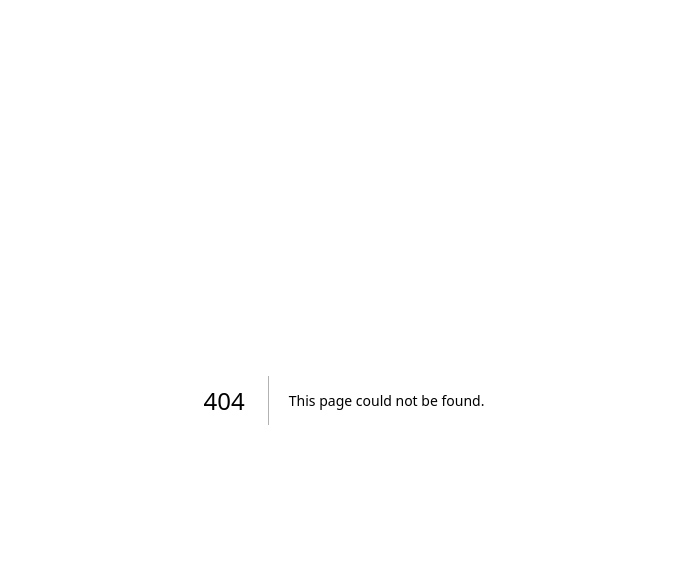
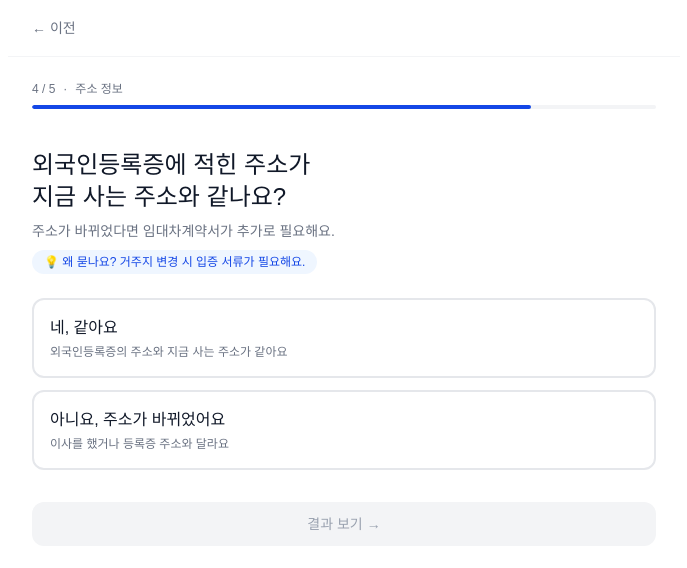
Before and after one commit to leesoyeol1213-glitch/immigration-helper, a Next.js app: page /start/step4 in a window 1280 px wide. Before the commit this address had no page. Shown: the top 568 px of the page, without its empty margins (296-983 px from the left). Built offline with nearby package versions, Linux system fonts and the light colour scheme.

Commit message:
feat: step4 주소 + result 체크리스트 첫 페이지

```diff
--- /dev/null
+++ b/app/start/result/page.tsx
@@ -0,0 +1,68 @@
+"use client";
+
+import Link from "next/link";
+
+export default function ResultPage() {
+  return (
+    <main className="min-h-screen bg-gradient-to-b from-white to-blue-50">
+      <header className="px-6 py-4 border-b border-gray-100 max-w-2xl mx-auto">
+        <Link href="/" className="text-sm text-gray-500 hover:text-blue-700">
+          ← 처음으로
+        </Link>
+      </header>
+
+      <section className="max-w-2xl mx-auto px-6 py-10">
+        <div className="text-center mb-8">
+          <div className="inline-block w-16 h-16 bg-green-100 rounded-full flex items-center justify-center mb-4">
+            <span className="text-3xl">✅</span>
+          </div>
+          <h1 className="text-2xl font-medium text-gray-900 mb-2">
+            준비 완료!
+          </h1>
+          <p className="text-sm text-gray-500">
+            E-9 체류기간 연장에 필요한 서류 목록입니다.
+          </p>
+        </div>
+
+        <div className="bg-white border border-gray-100 rounded-xl p-6 mb-6">
+          <h2 className="text-sm font-medium text-gray-900 mb-4">
+            📋 필수 서류
+          </h2>
+          <ul className="space-y-3">
+            {[
+              { name: "통합신청서", desc: "곧 앱에서 자동 생성됩니다 🎯" },
+              { name: "여권 사본", desc: "본인 여권을 복사하세요" },
+              { name: "외국인등록증 사본", desc: "본인 등록증을 복사하세요" },
+              { name: "근로계약서", desc: "회사 인사팀에 요청하세요" },
+              { name: "사업자등록증 사본", desc: "회사에서 받거나 홈택스에서 발급" },
+            ].map((item, i) => (
+              <li key={i} className="flex items-start gap-3">
+                <span className="text-blue-700 mt-0.5">☐</span>
+                <div>
+                  <p className="text-sm font-medium text-gray-900">{item.name}</p>
+                  <p className="text-xs text-gray-500 mt-0.5">{item.desc}</p>
+                </div>
+              </li>
+            ))}
+          </ul>
+        </div>
+
+        <div className="bg-amber-50 border border-amber-100 rounded-xl p-4 mb-6">
+          <p className="text-sm font-medium text-amber-900 mb-1">
+            🚧 개발 중인 기능
+          </p>
+          <p className="text-xs text-amber-700 leading-relaxed">
+            곧 본인 상황에 따라 맞춤 체크리스트가 자동 생성되고, 통합신청서 PDF도 자동으로 만들어집니다.
+          </p>
+        </div>
+
+        <Link
+          href="/"
+          className="block w-full px-6 py-3 rounded-xl font-medium text-sm bg-blue-700 text-white hover:bg-blue-800 transition-colors text-center"
+        >
+          처음으로 →
+        </Link>
+      </section>
+    </main>
+  );
+}
--- /dev/null
+++ b/app/start/step4/page.tsx
@@ -0,0 +1,121 @@
+"use client";
+
+import { useState } from "react";
+import Link from "next/link";
+
+export default function Step4Page() {
+  const [addressChanged, setAddressChanged] = useState<string>("");
+
+  const options = [
+    {
+      value: "same",
+      label: "네, 같아요",
+      desc: "외국인등록증의 주소와 지금 사는 주소가 같아요",
+    },
+    {
+      value: "changed",
+      label: "아니요, 주소가 바뀌었어요",
+      desc: "이사를 했거나 등록증 주소와 달라요",
+    },
+  ];
+
+  return (
+    <main className="min-h-screen bg-white">
+      <header className="px-6 py-4 border-b border-gray-100 max-w-2xl mx-auto">
+        <Link
+          href="/start/step3"
+          className="text-sm text-gray-500 hover:text-blue-700"
+        >
+          ← 이전
+        </Link>
+      </header>
+
+      <div className="max-w-2xl mx-auto px-6 pt-6">
+        <div className="flex items-center gap-2 text-xs text-gray-500 mb-2">
+          <span>4 / 5</span>
+          <span>·</span>
+          <span>주소 정보</span>
+        </div>
+        <div className="h-1 bg-gray-100 rounded-full overflow-hidden">
+          <div
+            className="h-full bg-blue-700 rounded-full"
+            style={{ width: "80%" }}
+          ></div>
+        </div>
+      </div>
+
+      <section className="max-w-2xl mx-auto px-6 py-10">
+        <h1 className="text-2xl font-medium text-gray-900 mb-2">
+          외국인등록증에 적힌 주소가
+          <br />
+          지금 사는 주소와 같나요?
+        </h1>
+        <p className="text-sm text-gray-500 mb-2">
+          주소가 바뀌었다면 임대차계약서가 추가로 필요해요.
+        </p>
+        <div className="inline-block px-3 py-1 bg-blue-50 rounded-full mb-6">
+          <p className="text-xs text-blue-700">
+            💡 왜 묻나요? 거주지 변경 시 입증 서류가 필요해요.
+          </p>
+        </div>
+
+        <div className="space-y-3">
+          {options.map((option) => (
+            <button
+              key={option.value}
+              onClick={() => setAddressChanged(option.value)}
+              className={`w-full p-4 rounded-xl border-2 text-left transition-all ${
+                addressChanged === option.value
+                  ? "border-blue-700 bg-blue-50"
+                  : "border-gray-200 hover:border-blue-300"
+              }`}
+            >
+              <div className="flex items-center justify-between">
+                <div>
+                  <p className="font-medium text-gray-900">{option.label}</p>
+                  <p className="text-xs text-gray-500 mt-1">{option.desc}</p>
+                </div>
+                {addressChanged === option.value && (
+                  <span className="text-blue-700 text-lg">✓</span>
+                )}
+              </div>
+            </button>
+          ))}
+        </div>
+
+        {addressChanged === "changed" && (
+          <div className="mt-4 p-4 bg-blue-50 border border-blue-100 rounded-xl">
+            <p className="text-sm font-medium text-blue-900 mb-1">
+              📋 추가로 필요한 서류
+            </p>
+            <p className="text-xs text-blue-700 leading-relaxed">
+              임대차계약서 (사본)
+              <br />
+              <span className="text-blue-600">
+                지금 사는 곳의 계약서를 미리 챙겨두세요.
+              </span>
+            </p>
+          </div>
+        )}
+
+        <div className="mt-8">
+          {addressChanged ? (
+            <Link
+              href="/start/result"
+              className="block w-full px-6 py-3 rounded-xl font-medium text-sm bg-blue-700 text-white hover:bg-blue-800 transition-colors text-center"
+            >
+              결과 보기 →
+            </Link>
+          ) : (
+            <button
+              disabled
+              className="w-full px-6 py-3 rounded-xl font-medium text-sm bg-gray-100 text-gray-400 cursor-not-allowed"
+            >
+              결과 보기 →
+            </button>
+          )}
+        </div>
+      </section>
+    </main>
+  );
+}
```
